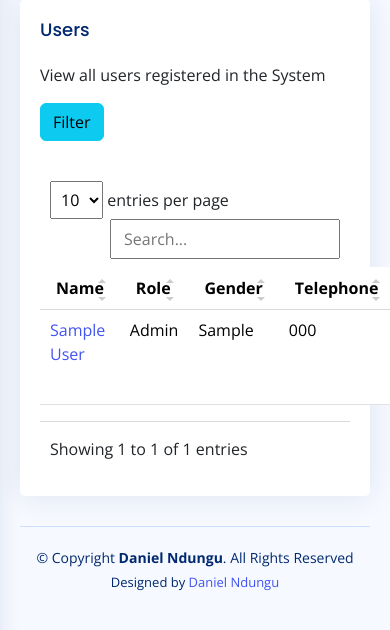
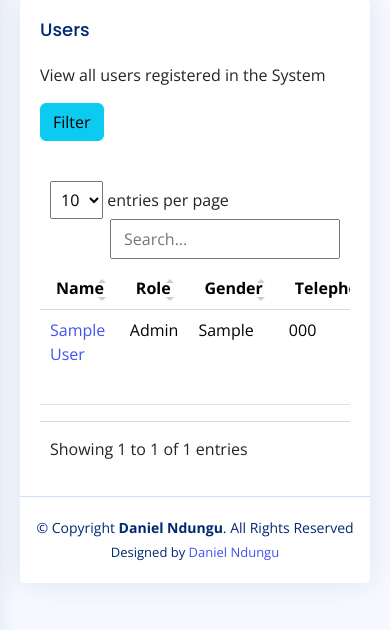
Before and after one commit to Mwangi-dan/farmers_profiling_order_app, a Flask app: template app/templates/users.html in a window 390 px wide; the page is wider, and only the part inside the window is pictured. Shown: the part 147-777 px from the top of that part. Run offline with Flask 3, Linux system fonts and the light colour scheme; the template is opened without the code that fills it: values that come from a table or form of the project are taken from there, others are empty; tables that the repository leaves empty hold one stand-in row (values such as "Sample post"); some libraries are stand-ins or nearby versions.

Commit message:
Added responsiveness to table

```diff
--- a/app/templates/dashboard.html
+++ b/app/templates/dashboard.html
@@ -174,6 +174,7 @@
                 <div class="card-body">
                   <h5 class="card-title"><a href="{{ url_for('admin.get_orders') }}">Recent Orders </a><span>| Today</span></h5>
 
+                  <div class="table-responsive">
                     <table class="table table-borderless datatable">
                       <thead>
                         <tr>
@@ -202,6 +203,7 @@
                         {% endfor %}
                       </tbody>
                     </table>
+                  </div>
 
                 </div>
 
--- a/app/templates/issues.html
+++ b/app/templates/issues.html
@@ -15,6 +15,7 @@
 
     <div class="card">
         <div class="card-body">
+            <div class="table-responsive">
                 <!-- Table with stripped rows -->
                 <table class="table datatable">
                     <thead>
@@ -40,6 +41,7 @@
                     </tbody>
                 </table>
                 <!-- End Table with stripped rows -->
+            </div>
         </div>
     </div>
 
--- a/app/templates/orders.html
+++ b/app/templates/orders.html
@@ -15,6 +15,7 @@
 
     <div class="card">
         <div class="card-body">
+            <div class="table-responsive">
               <!-- Table with stripped rows -->
               <table class="table datatable">
                   <thead>
@@ -40,6 +41,7 @@
                   </tbody>
               </table>
               <!-- End Table with stripped rows -->
+            </div>
         </div>
     </div>
 
--- a/app/templates/suppliers/suppliers.html
+++ b/app/templates/suppliers/suppliers.html
@@ -32,6 +32,7 @@
                 <h5 class="card-title">Suppliers</h5>
                 <p>View all suppliers registered in the System</p>
                 <button type="button" class="btn btn-success mb-3" data-bs-toggle="modal" data-bs-target="#addSupplierModal">Add Supplier</button>
+                <div class="table-responsive">
                   <table class="table datatable">
                       <thead>
                           <tr>
@@ -66,6 +67,7 @@
                           {% endfor %}
                       </tbody>
                   </table>
+                </div>
             </div>
         </div>
 
--- a/app/templates/users.html
+++ b/app/templates/users.html
@@ -22,6 +22,7 @@
       <!-- Active Filters -->
       <div id="active-filters" class="mb-3"></div>
 
+      <div class="table-responsive">
         <!-- Table with stripped rows -->
         <table class="table datatable" id="users-table">
           <thead>
@@ -52,7 +53,6 @@
           </tbody>
         </table>
         <!-- End Table with stripped rows -->
-
       </div>
   </div>
 
```
Lines whose indentation alone changed are shown as unchanged.
